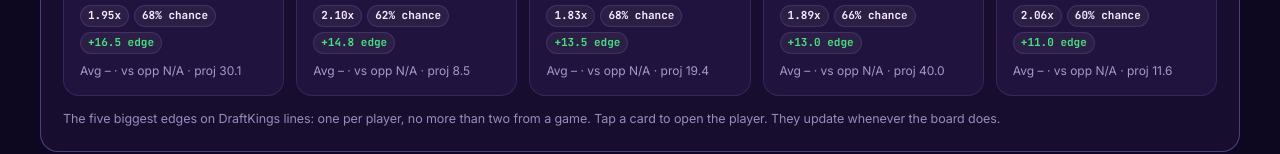
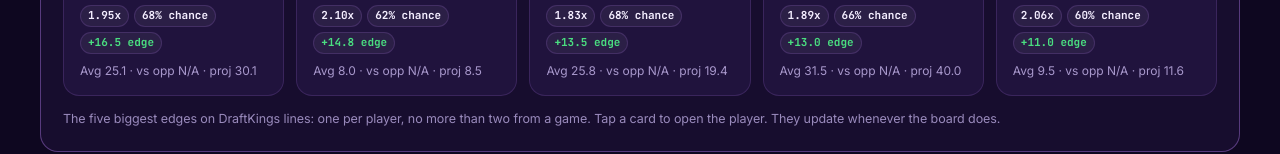
Before and after one commit to quinnmurray747-boop/plasmapicks, a plain HTML site: page index.html in a window 1280 px wide. Shown: the part 769-923 px from the top of the page. Drawn offline with Linux system fonts and the light colour scheme.

Commit message:
Show season average for combo props on Top 5 cards
Co-Authored-By: Claude Opus 5.5 <noreply@anthropic.com>
Claude-Session: https://claude.ai/code/session_01Js3FNoLoXhDCePRjpitnyv

```diff
--- a/index.html
+++ b/index.html
@@ -852,7 +852,7 @@ function renderNbaTop(){
   if(!out.length){box.hidden=true;return}box.hidden=false;
   $('nbaTopSub').textContent=(slate.label||'')+'. '+BK()+' lines read '+(udMeta.updated||'')+'.';
   $('nbaTopCards').innerHTML=out.map(function(x,i){var r=x.r,g=x.g,opp=g?(g.home===x.p.t?'vs '+g.away:'@ '+g.home):'';
-    return '<button type="button" class="pick" data-udp="'+esc(r.n)+'" data-uds="'+r.st+'"><span class="rk">'+(i+1)+'</span><span class="who">'+esc(r.n)+' <i>'+esc(x.p.t)+' '+opp+'</i></span><span class="what">'+(r.side==='OVER'?'Higher':'Lower')+' '+r.line+' '+esc(STATS[r.st].short)+'</span><span class="nums"><b>'+r.mult.toFixed(2)+'x</b><b>'+Math.round(r.p*100)+'% chance</b><b class="up">'+sgn(r.edge)+' edge</b></span><span class="why">Avg '+(x.p[r.st]!=null?x.p[r.st]:'–')+' · vs opp '+esc(r.h||'N/A')+' · proj '+r.proj.toFixed(1)+'</span></button>'}).join('');
+    return '<button type="button" class="pick" data-udp="'+esc(r.n)+'" data-uds="'+r.st+'"><span class="rk">'+(i+1)+'</span><span class="who">'+esc(r.n)+' <i>'+esc(x.p.t)+' '+opp+'</i></span><span class="what">'+(r.side==='OVER'?'Higher':'Lower')+' '+r.line+' '+esc(STATS[r.st].short)+'</span><span class="nums"><b>'+r.mult.toFixed(2)+'x</b><b>'+Math.round(r.p*100)+'% chance</b><b class="up">'+sgn(r.edge)+' edge</b></span><span class="why">Avg '+(statAvg(x.p,r.st)!=null?(+statAvg(x.p,r.st)).toFixed(1):'–')+' · vs opp '+esc(r.h||'N/A')+' · proj '+r.proj.toFixed(1)+'</span></button>'}).join('');
 }
 $('nbaTop5').addEventListener('click',function(e){var t=e.target.closest('button');if(!t||!t.dataset.udp)return;var p=findPlayer(t.dataset.udp);if(!p)return;$('p_stat').value=t.dataset.uds;applyPlayer(p);$('f').scrollIntoView({block:'start'})});
 function renderBoard(){
```
